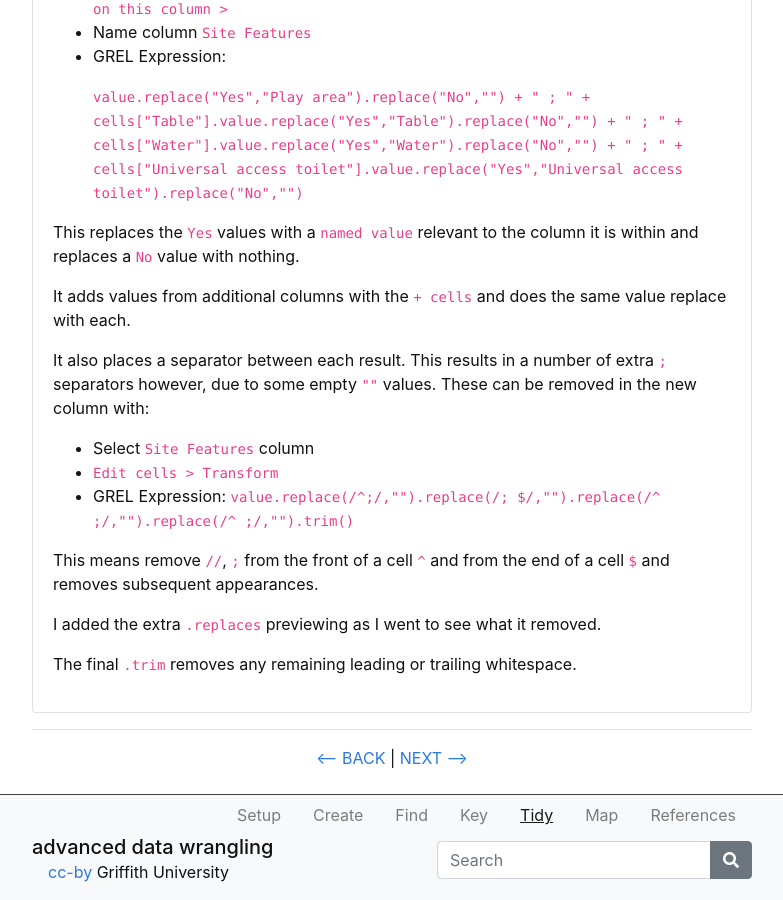
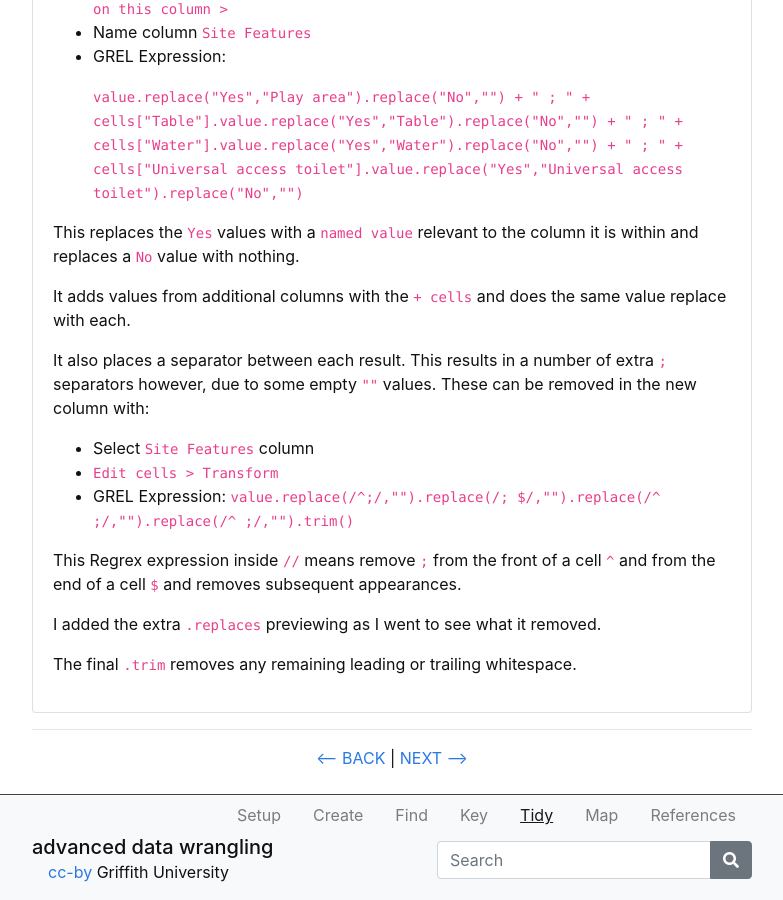
Before and after one commit to GULibrarySandbox/advanced-data-wrangle-old, a Jekyll site: the page built from content/5-lesson.md, in a window 1280 px wide and 900 px high, scrolled down 4698 px. Shown: the whole window, without its empty margins (248-1031 px from the left). Built offline with Jekyll 4.4.1, drawn with Linux system fonts in a browser that asks for light colours.

Commit message:
Update 5-lesson.md

```diff
--- a/content/5-lesson.md
+++ b/content/5-lesson.md
@@ -137,7 +137,7 @@ It also places a separator between each result.  This results in a number of ext
 - GREL Expression:
    `value.replace(/^;/,"").replace(/; $/,"").replace(/^ ;/,"").replace(/^ ;/,"").trim()`
 
-This means remove `//`, `;` from the front of a cell `^` and from the end of a cell `$` and removes subsequent appearances.
+This Regrex expression inside `//` means remove `;` from the front of a cell `^` and from the end of a cell `$` and removes subsequent appearances.
 
 I added the extra `.replaces` previewing as I went to see what it removed.
 
```
